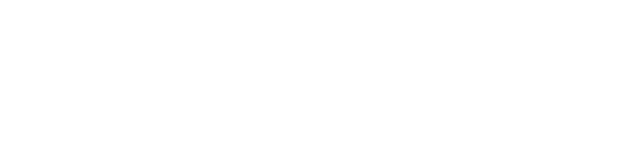
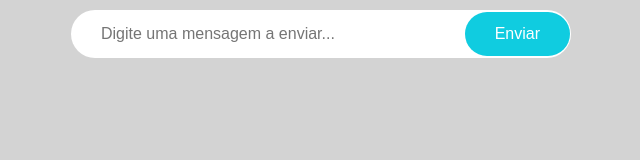
Before and after one commit to flaviomouracarvalho/chat-websockets, a website: page index.html in a window 1280 px wide. Shown: the whole page, without its empty margins (319-959 px from the left). Drawn offline with Linux system fonts and the light colour scheme.

Commit message:
Adição da pasta public onde contem um estilo para a pagina html e inserido um a parte do envio de mensagem no index.html

```diff
--- a/index.html
+++ b/index.html
@@ -6,8 +6,16 @@
     <meta http-equiv="X-UA-Compatible" content="IE=edge">
     <meta name="viewport" content="width=device-width, initial-scale=1.0">
     <title>Chat WebSocket</title>
+    <link rel="stylesheet" href="estilo.css">
 </head>
 <body>
-
+    <header>
+        <form id="form">
+            <input type="text" id="msg" autofocus autocomplete="off" placeholder="Digite uma mensagem a enviar...">
+            <button type="submit">Enviar</button>
+        </form>
+    </header>
+    <ul id="mensagem"></ul>
+    <div id="status"></div>
 </body>
 </html>
--- a/package.json
+++ b/package.json
@@ -4,7 +4,7 @@
   "description": "",
   "main": "index.js",
   "scripts": {
-    "test": "echo \"Error: no test specified\" && exit 1"
+    "start": "node server.js"
   },
   "keywords": [],
   "author": "",
--- /dev/null
+++ b/public/estilo.css
@@ -0,0 +1,79 @@
+/*
+CSS Adatado de https://github.com/Roger-Melo/lyrics-search/blob/master/style.css
+@author Roger Melo
+*/
+
+* {
+	box-sizing: border-box;
+}
+
+body {
+  font-family: Arial, Helvetica, sans-serif;
+  margin: 0;
+  background-color: rgb(211, 211, 211);
+}
+
+ul {
+    list-style: none;
+    text-indent: -2em;
+}
+
+ul li:before {
+    content: "\1F63A";
+    margin: 0 0.5em;
+}
+
+button {
+  cursor: pointer;
+}
+
+button:active {
+  transform: scale(0.95);
+}
+
+input:focus, button:focus {
+  outline: none;
+}
+
+header {
+  display: flex;
+  flex-direction: column;
+  align-items: center;
+  justify-content: center;
+  padding: 10px 0;
+  position: relative;
+}
+
+header * {
+  z-index: 1;
+}
+
+header h1 {
+  margin: 0 0 30px;
+}
+
+form {
+  position: relative;
+  width: 500px;
+  max-width: 100%;
+}
+
+form input {
+  border: 0;
+  border-radius: 50px;
+  font-size: 16px;
+  padding: 15px 30px;
+  width: 100%;
+}
+
+form button {
+  position: absolute;
+  top: 2px;
+  right: 1px;
+  background-color: #10cce0;
+  border: 0;
+  border-radius: 50px;
+  color: #fff;
+  font-size: 16px;
+  padding: 13px 30px;
+}
```
